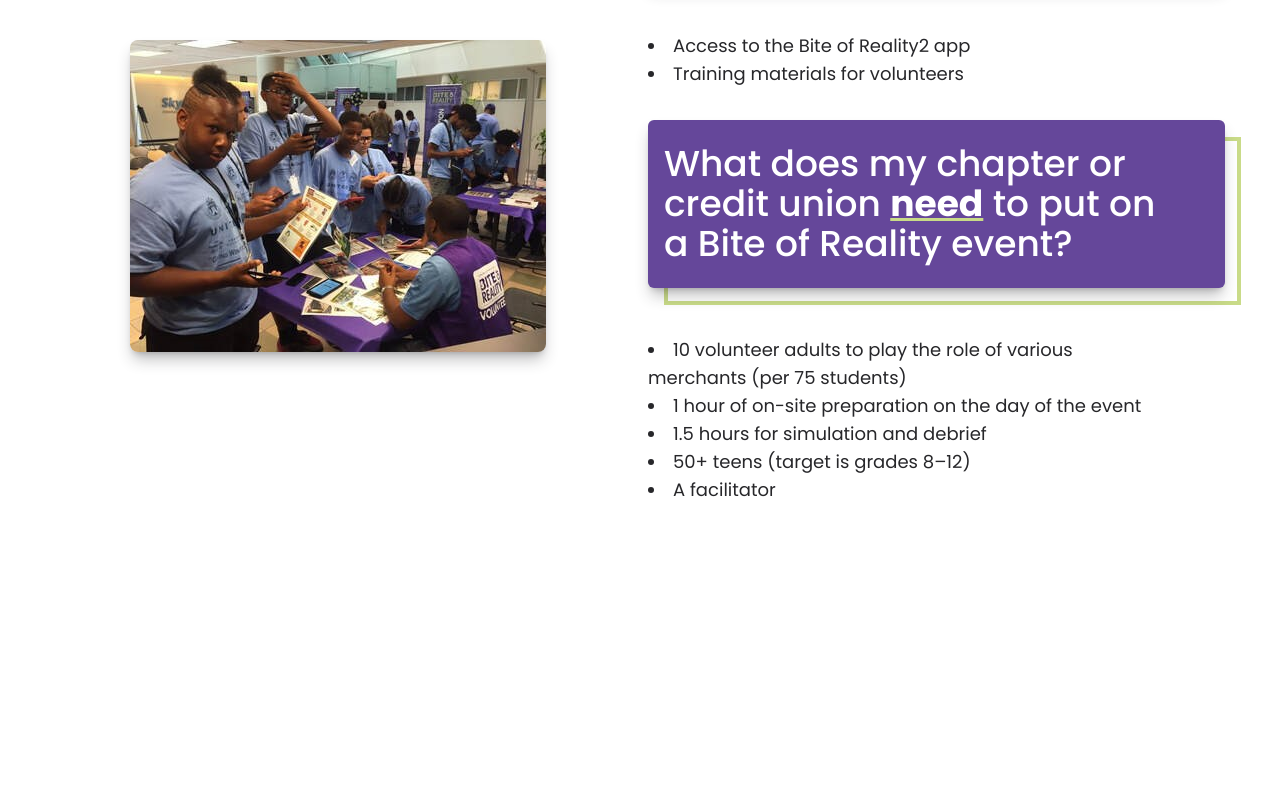
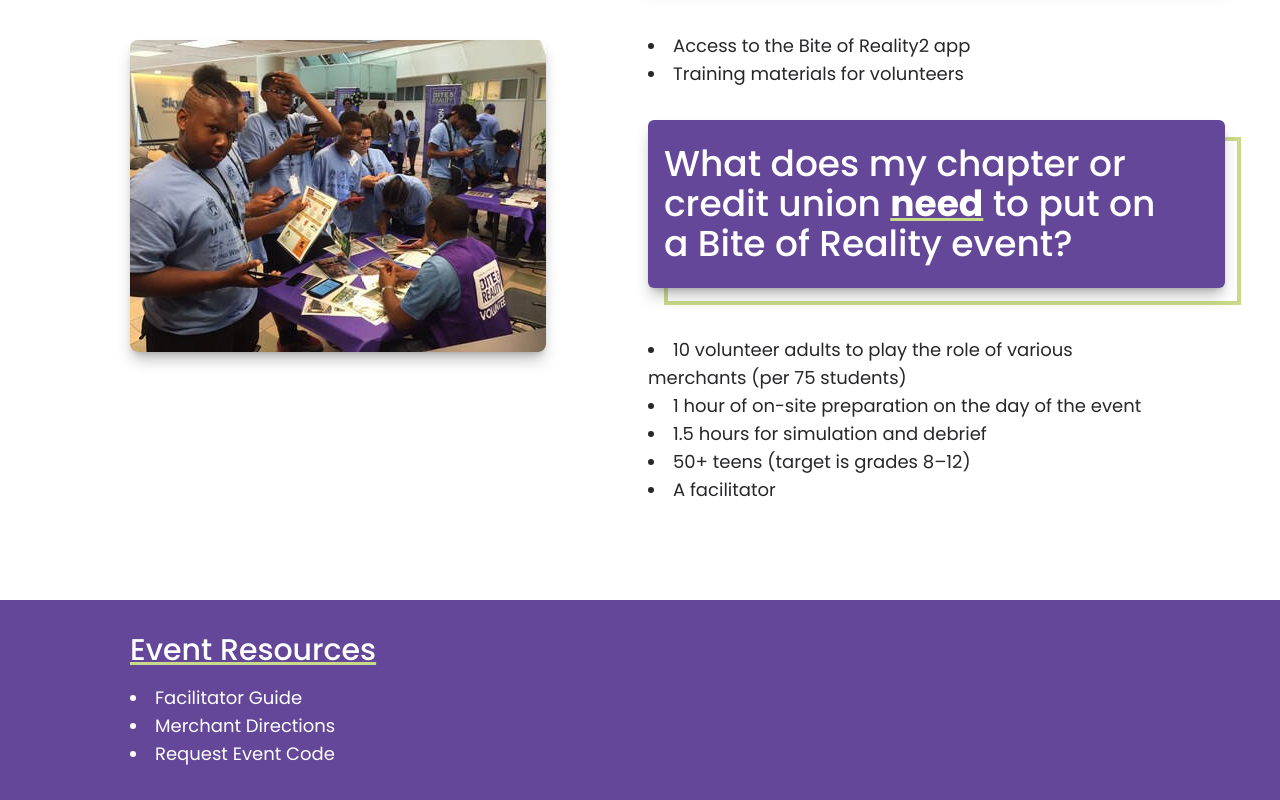
Before and after one commit to Dillonzellis/byte-reality, a Next.js app: page / in a window 1280 px wide. Shown: the part 4176-4976 px from the top of the page. Before the commit the page ends 4744 px from the top, so only its background shows below. Built offline with nearby package versions, Linux system fonts and the light colour scheme.

Commit message:
add Resources section

```diff
--- a/app/page.tsx
+++ b/app/page.tsx
@@ -17,7 +17,7 @@
       <Benefits />
       <ImgCollage />
       <Chapter />
-      {/* <Resources /> */}
+      <Resources />
     </main>
   );
 }
--- a/components/sections/Resources.tsx
+++ b/components/sections/Resources.tsx
@@ -1,12 +1,42 @@
 import { Container } from "../ui/Container";
+import { List } from "../ui/List";
 import { Section } from "../ui/Section";
+
+const resources = [
+  {
+    label: "Facilitator Guide",
+    href: "",
+  },
+  {
+    label: "Merchant Directions",
+    href: "",
+  },
+  {
+    label: "request event code",
+    href: "",
+  },
+];
 
 export const Resources = () => {
   return (
     <Section sectionName="resources" className="tw-pb-0">
-      <div className="tw-bg-brandingBlue-400 tw-py-8">
-        <Container className="tw-rounded-lg tw-bg-accentBlue-400 tw-py-8 tw-text-white tw-shadow-lg tw-shadow-zinc-800/30">
-          <div>Event Resources</div>
+      <div className="tw-bg-brandingPurple-400 tw-py-8">
+        <Container className="tw-text-white">
+          <div className="tw-text-3xl tw-font-medium tw-underline tw-decoration-brandingGreen-400">
+            Event Resources
+          </div>
+          <ul className="tw-list-inside tw-list-disc tw-pt-4">
+            {resources.map((resource) => (
+              <li className="tw-text-lg">
+                <a
+                  className="tw-capitalize tw-transition hover:tw-text-brandingGreen-400"
+                  href={resource.href}
+                >
+                  {resource.label}
+                </a>
+              </li>
+            ))}
+          </ul>
         </Container>
       </div>
     </Section>
```
